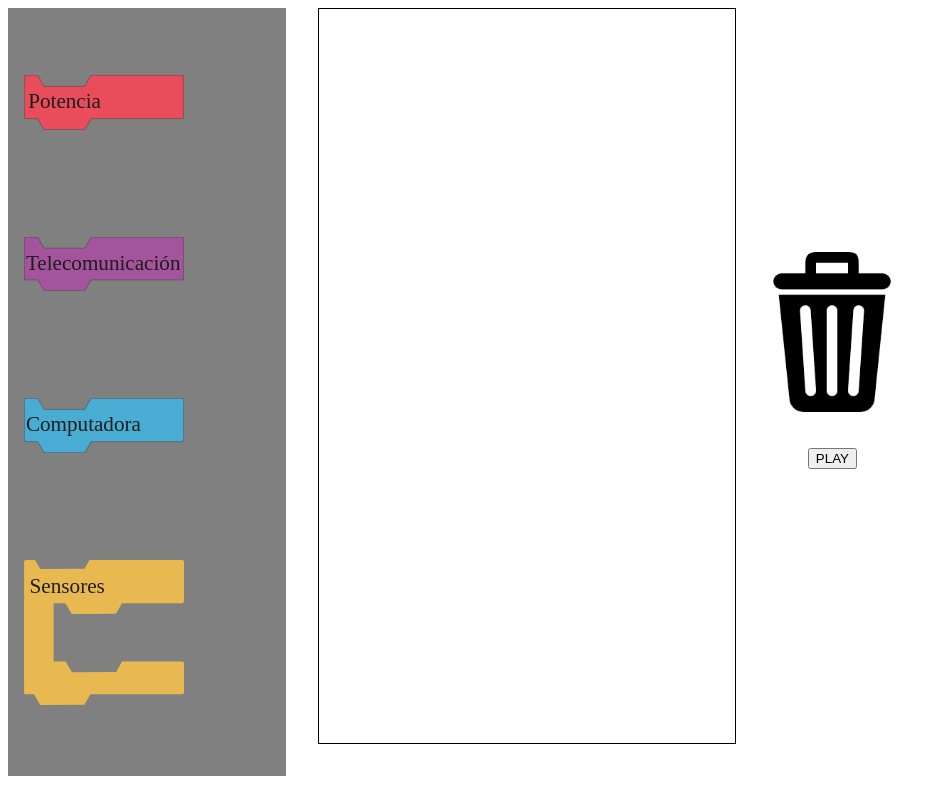
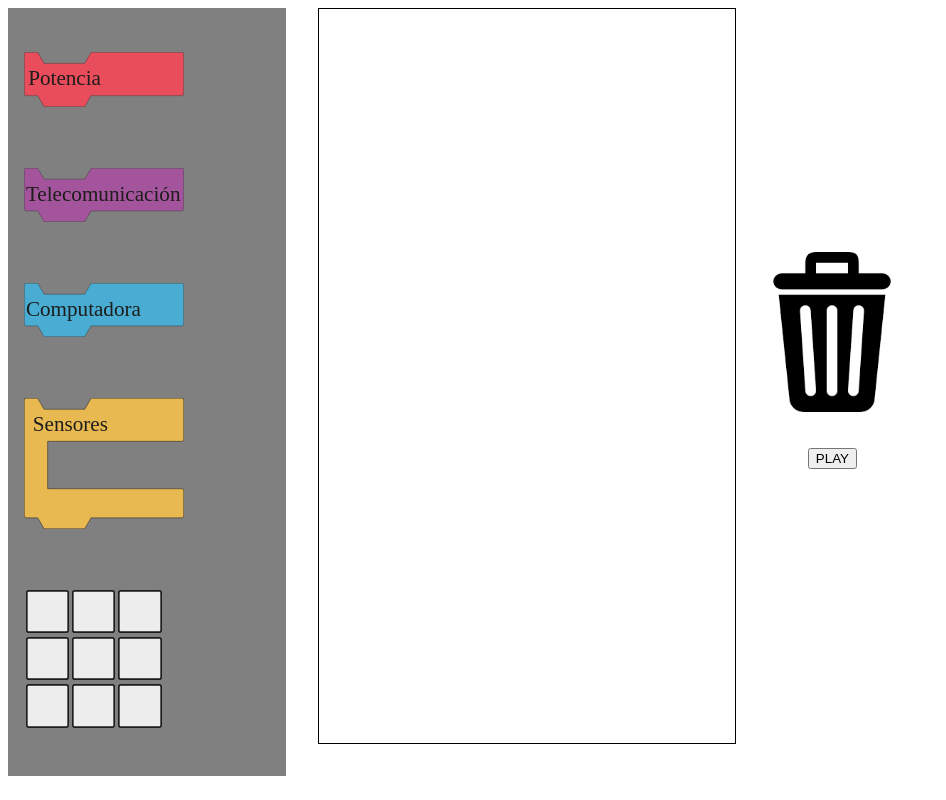
Before and after one commit to ErickRosete/new-cansat, an Electron app: page views/playground.html in a window 1280 px wide. Shown: the whole page, without its empty margins (0-946 px from the left). Drawn offline with Linux system fonts and the light colour scheme.

Commit message:
logic of sensors inside container

```diff
--- a/css/playground.css
+++ b/css/playground.css
@@ -21,6 +21,40 @@ html, body, main {
 .option {
     cursor: move;
     width: 10rem;
+}
+
+/* Sensors */
+
+#sensor-options {
+    display: flex;
+    flex-wrap: wrap;
+    width: 10rem;
+}
+
+.sensor {
+    cursor: move;
+    width: 2.7rem;
+    margin: 0 0.1rem;
+    z-index: 100;
+}
+
+.option-sensor {
+    position: relative;
+}
+
+.sensor-container {
+    cursor: initial;
+    display: flex;
+    flex-wrap: wrap;
+    width: 10rem;
+    min-height: 3rem;
+    position: absolute;
+    top: 2.75rem;
+    left: 1.4rem;
+}
+
+.sensor-container.onHover {
+    background-color: lightyellow;
 }
 
 /* main */
--- a/js/playground.js
+++ b/js/playground.js
@@ -2,11 +2,8 @@ $(function () {
     $(".cont-option").draggable({
         containment: 'document',
         revert: "invalid",
-        // snap: ".target-option",
-        // snapMode: "outer",
-        // snapTolerance: 30,
         helper: 'clone',
-        connectToSortable: "#target"
+        connectToSortable: "#target",
     });
 
     $("#target").droppable({
@@ -17,22 +14,75 @@ $(function () {
             droppedItem.removeClass("cont-option");
             droppedItem.addClass("target-option");
 
-            // const droppedItem = $(ui.draggable).clone();
-            // droppedItem.removeClass("cont-option");
-            // droppedItem.addClass("target-option");
-            // $(event.target).append(droppedItem)
+            //make sensor container droppable when dropped to target
+            if (droppedItem.hasClass('option-sensor')) {
+                droppedItem.find(".sensor-container").droppable({
+                    hoverClass: 'onHover',
+                    accept: '.sensor-option',
+                    drop: droppedSensorHandler,
+                })
+            }
         }
     })
 
+    $(".sensor-option").draggable({
+        containment: 'document',
+        revert: "invalid",
+        helper: 'clone',
+    });
+
     $("#target").sortable({
-        revert: true
+        revert: true,
+        cancel: ".sensor-container"
     });
 
     $("#trash").droppable({
         accept: '.target-option',
         hoverClass: 'onHover',
         drop: (event, ui) => {
+            //Sensor deleted
+            const parent = $(ui.draggable).parent();
+            if (parent.hasClass('sensor-container')) {
+                const childrenNumber = parent.children().length;
+                if (childrenNumber > 7) {
+                    parent.siblings("img").attr("src", "../assets/Sensoresx3.svg")
+                } else if (childrenNumber > 4) {
+                    parent.siblings("img").attr("src", "../assets/Sensoresx2.svg")
+                } else {
+                    parent.siblings("img").attr("src", "../assets/Sensoresx1.svg")
+                }
+            }
+
             $(ui.draggable).remove();
         }
     })
+
+    droppedSensorHandler = (event, ui) => {
+        const sensorsCont = $(event.target);
+        const childrenNumber = sensorsCont.children().length;
+
+        if (childrenNumber > 8) {
+            alert("No necesitas tantos sensores!")
+        }
+        else {
+            if (childrenNumber > 5) {
+                sensorsCont.siblings("img").attr("src", "../assets/Sensoresx3.svg")
+            } else if (childrenNumber > 2) {
+                sensorsCont.siblings("img").attr("src", "../assets/Sensoresx2.svg")
+            } else {
+                sensorsCont.siblings("img").attr("src", "../assets/Sensoresx1.svg")
+            }
+
+            const droppedItem = $(ui.draggable).clone();
+            droppedItem.removeClass("sensor-option");
+            droppedItem.addClass("target-option");
+            sensorsCont.append(droppedItem)
+
+            //make it draggable
+            droppedItem.draggable({
+                containment: 'document',
+                revert: "invalid",
+            });
+        }
+    }
 });
--- a/views/playground.html
+++ b/views/playground.html
@@ -14,19 +14,50 @@
 <body>
     <main id="playground-page">
         <div id="options">
-            <div id="option-power" class="option cont-option" class="ui-widget-content">
+            <div id="option-power" class="option cont-option">
                 <img src="../assets/Potencia.svg">
             </div>
 
-            <div id="option-telecom" class="option cont-option" class="ui-widget-content">
+            <div id="option-telecom" class="option cont-option">
                 <img src="../assets/Telecomunicacion.svg">
             </div>
 
-            <div id="option-computer" class="option cont-option" class="ui-widget-content">
+            <div id="option-computer" class="option cont-option">
                 <img src="../assets/computadora.svg">
             </div>
-            <div id="option-sensor" class="option cont-option" class="ui-widget-content">
-                <img src="../assets/Sensores.svg">
+            <div class="option cont-option option-sensor">
+                <img src="../assets/Sensoresx1.svg">
+                <div class="sensor-container"></div>
+            </div>
+
+            <div id="sensor-options">
+                <div id="temperature" class="sensor sensor-option">
+                    <img src="../assets/cuadrito.svg">
+                </div>
+                <div class="sensor sensor-option">
+                    <img src="../assets/cuadrito.svg">
+                </div>
+                <div class="sensor sensor-option">
+                    <img src="../assets/cuadrito.svg">
+                </div>
+                <div class="sensor sensor-option">
+                    <img src="../assets/cuadrito.svg">
+                </div>
+                <div class="sensor sensor-option">
+                    <img src="../assets/cuadrito.svg">
+                </div>
+                <div class="sensor sensor-option">
+                    <img src="../assets/cuadrito.svg">
+                </div>
+                <div class="sensor sensor-option">
+                    <img src="../assets/cuadrito.svg">
+                </div>
+                <div class="sensor sensor-option">
+                    <img src="../assets/cuadrito.svg">
+                </div>
+                <div class="sensor sensor-option">
+                    <img src="../assets/cuadrito.svg">
+                </div>
             </div>
         </div>
 
```
Also changed, not shown: assets/Sensores.svg (deleted), assets/Sensoresx1.svg (added), assets/Sensoresx2.svg (added), assets/Sensoresx3.svg (added), assets/computadora1.svg (deleted), assets/cuadrito.svg (added).
